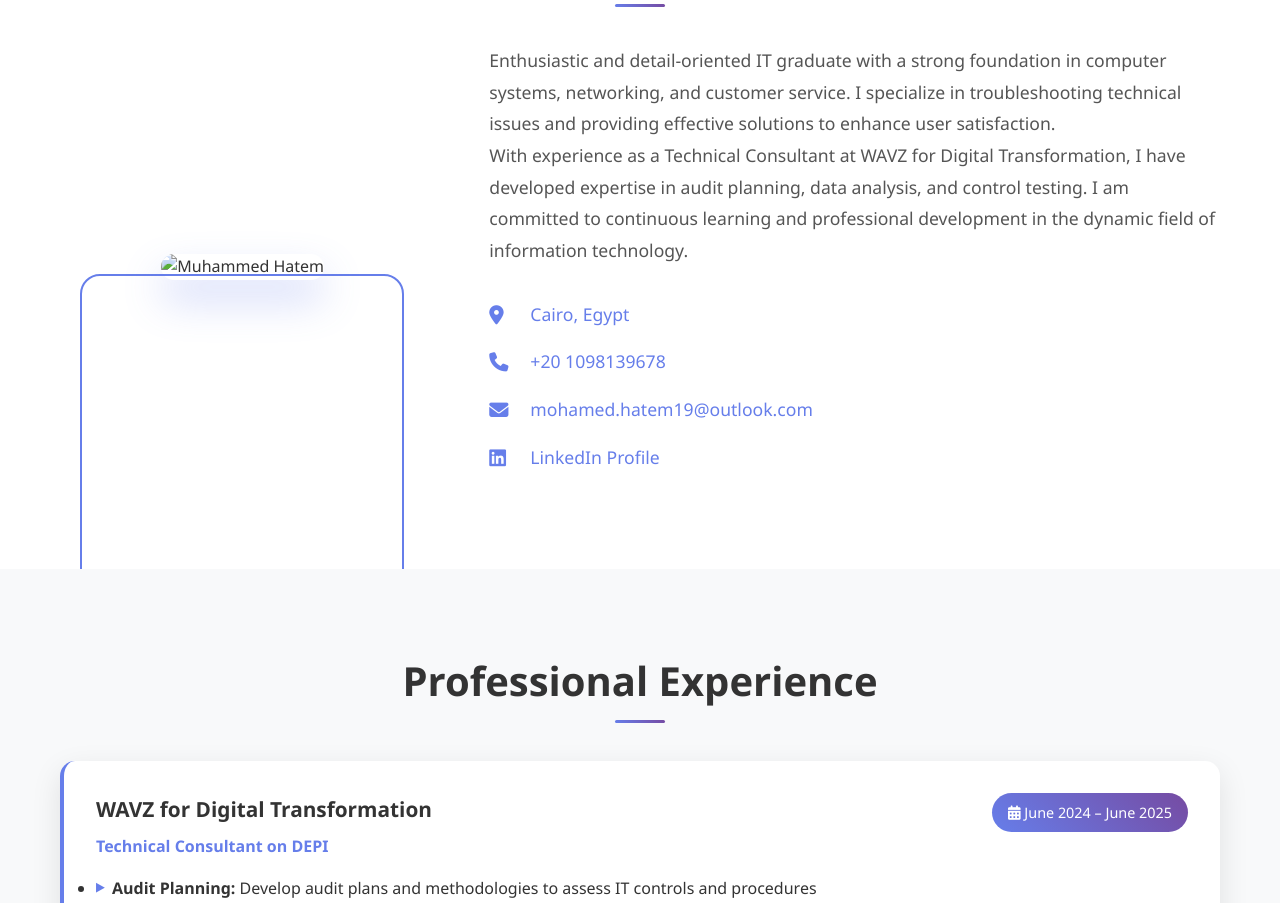
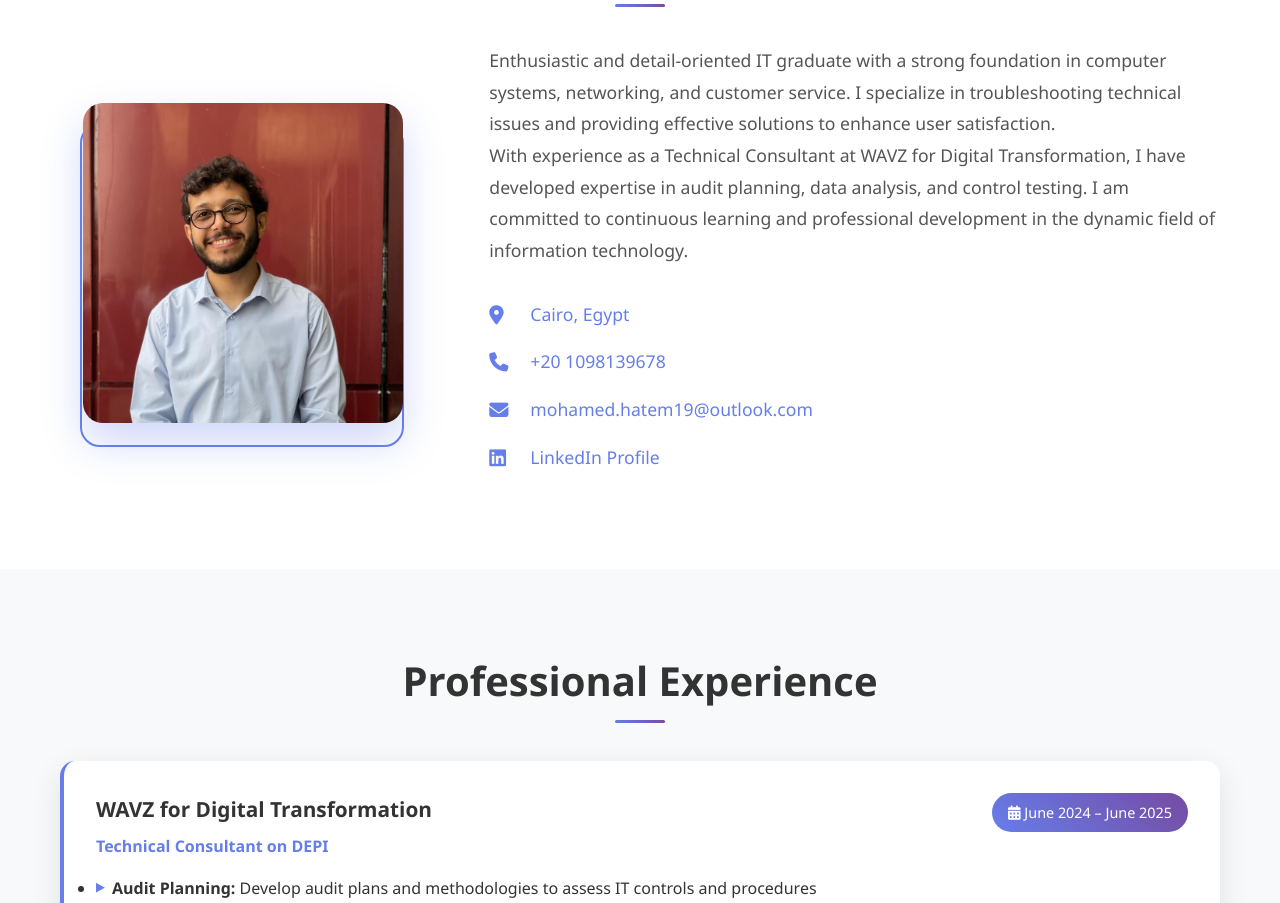
Before and after one commit to iHatem831/Muhammed-Hatem-Online-Portfolio, a plain HTML site: page index.html in a window 1280 px wide. Shown: the part 947-1850 px from the top of the page. Drawn offline with Linux system fonts and the light colour scheme.

Commit message:
Update index.html

```diff
--- a/index.html
+++ b/index.html
@@ -727,7 +727,7 @@
                 <h2 class="section-title fade-in">About Me</h2>
                 <div class="about-content">
                     <div class="about-image slide-in-left">
-                        <img src="my-photo.jpg" alt="Muhammed Hatem">
+                        <img src="https://raw.githubusercontent.com/iHatem831/Muhammed-Hatem-Online-Portfolio/74a29ef256174fe47dc3e2f1c50eb41cc1ef5c6e/photo/my-photo.jpg" alt="Muhammed Hatem">
                     </div>
                     <div class="about-text slide-in-right">
                         <p>Enthusiastic and detail-oriented IT graduate with a strong foundation in computer systems,
```
